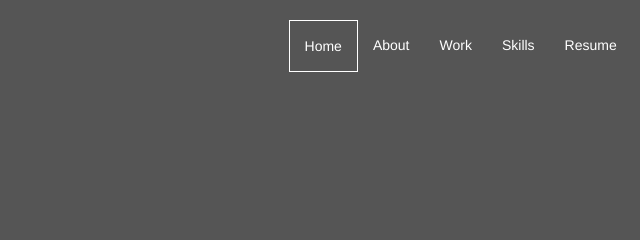
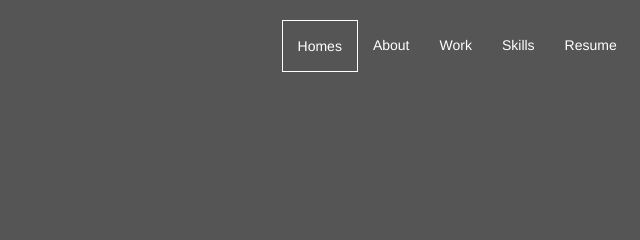
Before and after one commit to SBDevelopmentTeam/PortfolioMZ, a plain HTML site: page index.html in a window 1280 px wide. Shown: the top 240 px of the page, 515-1155 px from the left. Drawn offline with nearby package versions, Linux system fonts and the light colour scheme; files that its build step writes are made by us from their sources.

Commit message:
Renzel Change the navigation chuchu

```diff
--- a/index.html
+++ b/index.html
@@ -52,7 +52,7 @@
                     <div class="navbar-collapse collapse">
                       <ul class="nav navbar-nav navbar-right">
 
-                        <li class="actives"><a href="index.html">Home</a></li>
+                        <li class="actives"><a href="index.html">Homes</a></li>
                         <li><a href="" target="ext">About</a></li>
                         <li><a href="#contact">Work</a></li>
                         <li><a href="#contact">Skills</a></li>
```
